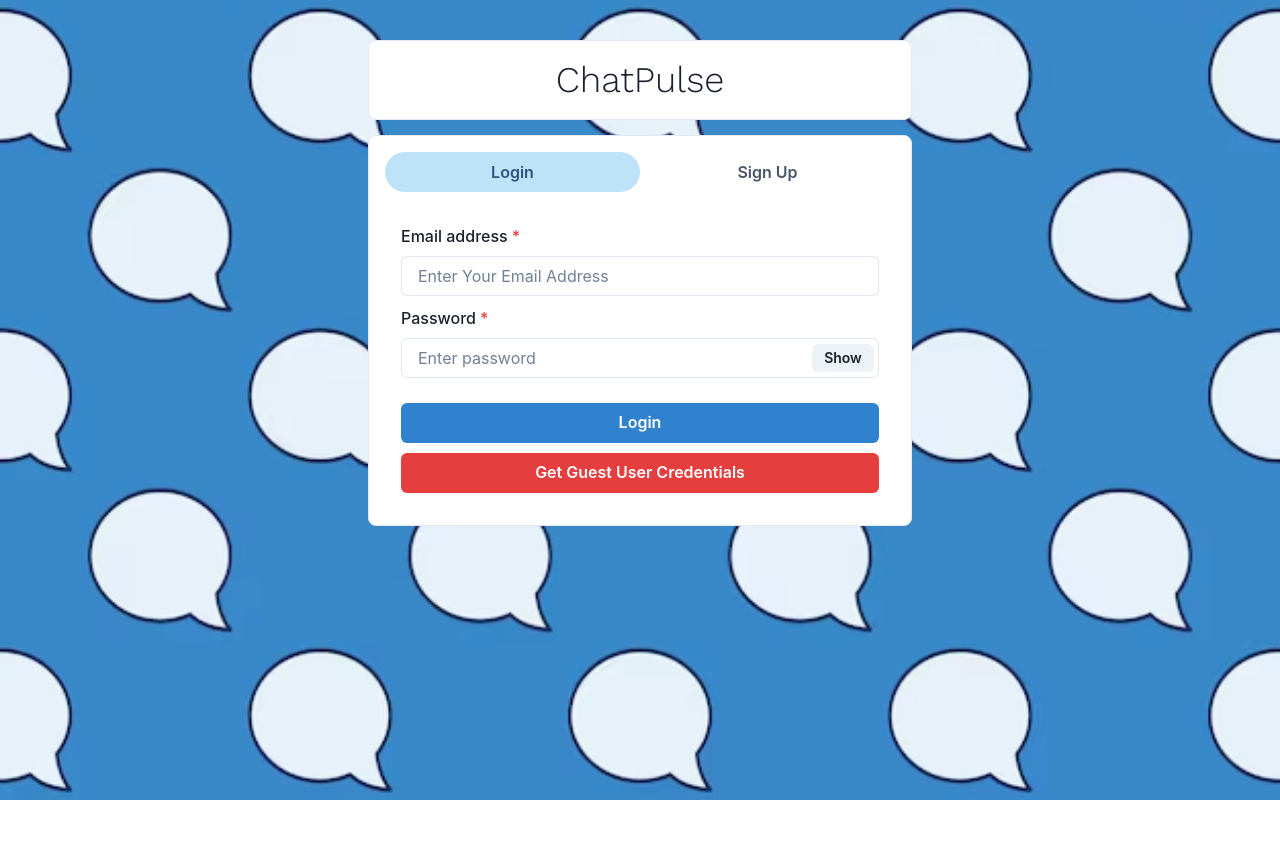
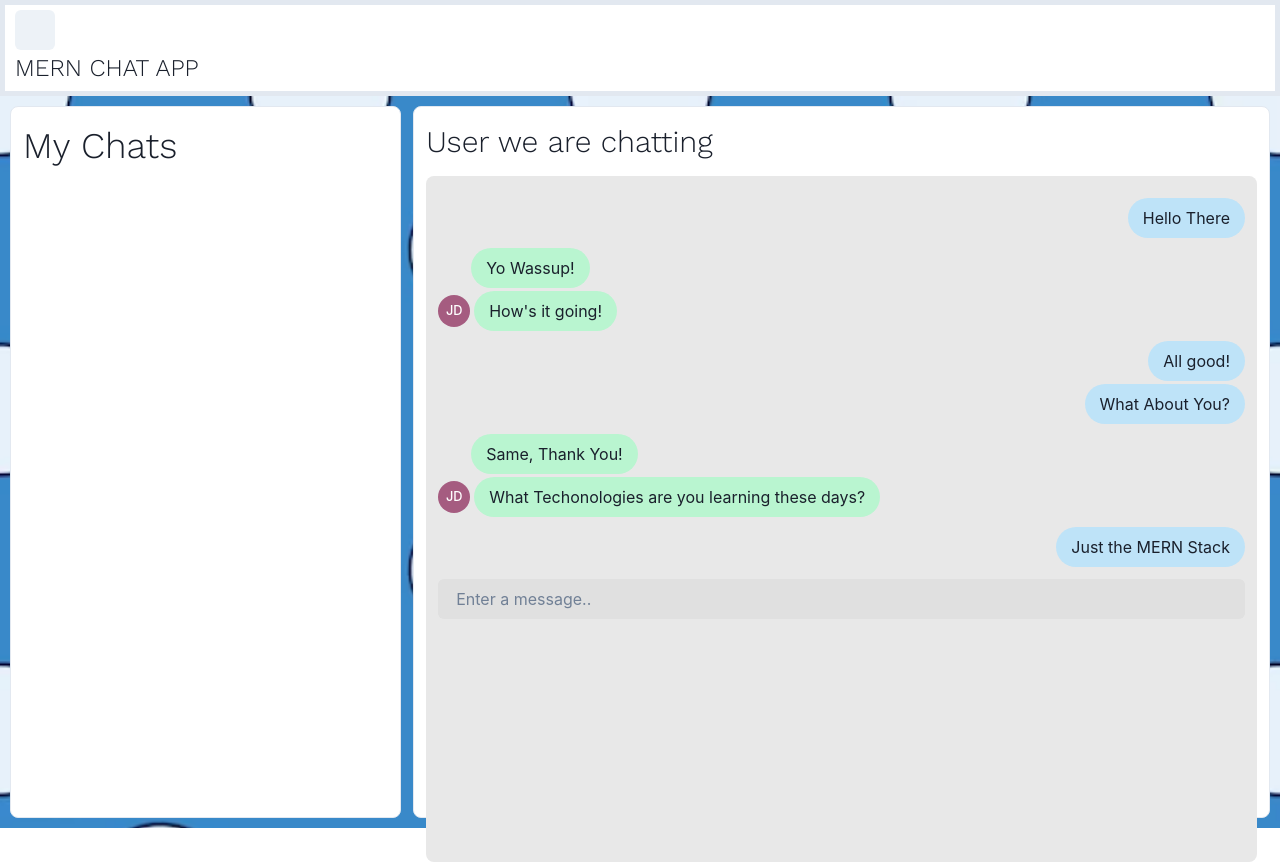
Before and after one commit to Gursimran07316/ChatPulse, a React (Create React App) app in the folder frontend/: page /chats in a window 1280 px wide. Before the commit the page ends 800 px from the top, so only its background shows below. Built offline with nearby package versions, Linux system fonts and the light colour scheme.

Commit message:
Implemented chat page Ui

```diff
--- a/frontend/package.json
+++ b/frontend/package.json
@@ -12,6 +12,7 @@
     "framer-motion": "^11.2.2",
     "react": "^18.3.1",
     "react-dom": "^18.3.1",
+    "react-router-dom": "^6.23.1",
     "react-scripts": "5.0.1",
     "web-vitals": "^2.1.4"
   },
--- a/frontend/src/App.js
+++ b/frontend/src/App.js
@@ -1,12 +1,20 @@
 
 import "./App.css";
+import ChatScreen from "./Screens/ChatScreen";
 import HomeScreen from './Screens/HomeScreen';
-
+import {   Route, Routes } from "react-router-dom";
 function App() {
   return (
+
     <div className="App">
-   <HomeScreen/>
+
+      <Routes>
+      <Route path="/" element={<HomeScreen/>}  />
+      <Route path="/chats" element={<ChatScreen/>} />
+      </Routes>
     </div>
+
+
   );
 }
 
--- /dev/null
+++ b/frontend/src/Screens/ChatScreen.js
@@ -0,0 +1,25 @@
+import Chatbox from "../components/ChatBox";
+import MyChats from "../components/MyChats";
+import SideDrawer from "../components/SideDrawer";
+
+const ChatScreen = () => {
+  return (
+    <div style={{ width: "100%" }}>
+      <SideDrawer />
+      <div
+        style={{
+          width: "100%",
+          height: "91.5vh",
+          display: "flex",
+          justifyContent: "space-between",
+          padding: 10,
+        }}
+      >
+        <MyChats />
+        <Chatbox />
+      </div>
+    </div>
+  );
+};
+
+export default ChatScreen;
--- /dev/null
+++ b/frontend/src/components/ChatBox.js
@@ -0,0 +1,116 @@
+import { FormControl } from "@chakra-ui/form-control";
+import { Input } from "@chakra-ui/input";
+import { Box, Text } from "@chakra-ui/layout";
+import { messages } from "../data/messages";
+import "./styles.css";
+import { Avatar, Tooltip } from "@chakra-ui/react";
+
+const Chatbox = () => {
+  const isSameSenderMargin = (m, i) => {
+    if (
+      i < messages.length - 1 &&
+      messages[i + 1].sender._id === m.sender._id &&
+      messages[i].sender._id !== "1"
+    )
+      return 33;
+    else if (
+      (i < messages.length - 1 &&
+        messages[i + 1].sender._id !== m.sender._id &&
+        messages[i].sender._id !== "1") ||
+      (isLastMessage(i) && messages[i].sender._id !== "1")
+    )
+      return 0;
+    else return "auto";
+  };
+
+  const isSameSender = (m, i) => {
+    return (
+      i < messages.length - 1 &&
+      (messages[i + 1].sender._id !== m.sender._id ||
+        messages[i + 1].sender._id == undefined) &&
+      messages[i].sender._id !== "1"
+    );
+  };
+
+  const isLastMessage = (i) => {
+    return (
+      i == messages.length - 1 &&
+      messages[messages.length - 1].sender._id !== "1" &&
+      messages[messages.length - 1].sender._id
+    );
+  };
+
+  const isSameUser = (m, i) => {
+    return i > 0 && messages[i - 1].sender._id === m.sender._id;
+  };
+
+  return (
+    <Box
+      d="flex"
+      alignItems="center"
+      flexDir="column"
+      p={3}
+      bg="white"
+      w="68%"
+      borderRadius="lg"
+      borderWidth="1px"
+    >
+      <Text fontSize="3xl" pb={3} fontFamily="Work sans">
+        User we are chatting
+      </Text>
+      <Box
+        d="flex"
+        flexDir="column"
+        justifyContent="flex-end"
+        p={3}
+        bg="#E8E8E8"
+        w="100%"
+        h="100%"
+        borderRadius="lg"
+        overflowY="hidden"
+      >
+        {messages.map((m, i) => (
+          <div className="messages">
+            {(isSameSender(m, i) || isLastMessage(i)) && (
+              <Tooltip label={m.sender.name} placement="bottom-start" hasArrow>
+                <Avatar
+                  mt="7px"
+                  mr={1}
+                  size="sm"
+                  cursor="pointer"
+                  name={m.sender.name}
+                  // src={m.sender.pic}
+                />
+              </Tooltip>
+            )}
+            <span
+              style={{
+                marginLeft: `${m.sender._id === "1" ? `auto` : `0`}`,
+                backgroundColor: `${
+                  m.sender._id === "1" ? "#BEE3F8" : "#B9F5D0"
+                }`,
+                marginLeft: isSameSenderMargin(m, i),
+                marginTop: isSameUser(m, i) ? 3 : 10,
+                borderRadius: "20px",
+                padding: "8px 15px",
+                maxWidth: "75%",
+              }}
+            >
+              {m.content}
+            </span>
+          </div>
+        ))}
+
+        <FormControl id="first-name" isRequired mt={3}>
+          <Input
+            variant="filled"
+            bg="#E0E0E0"
+            placeholder="Enter a message.."
+          />
+        </FormControl>
+      </Box>
+    </Box>
+  );
+};
+
+export default Chatbox;
--- /dev/null
+++ b/frontend/src/components/MyChats.js
@@ -0,0 +1,21 @@
+import { Box, Text } from "@chakra-ui/layout";
+
+const MyChats = () => {
+  return (
+    <Box
+      d="flex"
+      justifyContent="center"
+      p={3}
+      bg="white"
+      w="31%"
+      borderRadius="lg"
+      borderWidth="1px"
+    >
+      <Text fontSize="4xl" fontFamily="Work sans">
+        My Chats
+      </Text>
+    </Box>
+  );
+};
+
+export default MyChats;
--- /dev/null
+++ b/frontend/src/components/SideDrawer.js
@@ -0,0 +1,52 @@
+import { Button } from "@chakra-ui/button";
+import { useDisclosure } from "@chakra-ui/hooks";
+import { Input } from "@chakra-ui/input";
+import { Box, Text } from "@chakra-ui/layout";
+import {
+  Drawer,
+  DrawerBody,
+  DrawerContent,
+  DrawerHeader,
+  DrawerOverlay,
+} from "@chakra-ui/modal";
+import { Tooltip } from "@chakra-ui/tooltip";
+
+function SideDrawer() {
+  const { isOpen, onOpen, onClose } = useDisclosure();
+
+  return (
+    <>
+      <Box
+        d="flex"
+        justifyContent="space-between"
+        alignItems="center"
+        bg="white"
+        w="100%"
+        p="5px 10px 5px 10px"
+        // mb={2}
+        borderWidth="5px"
+      >
+        <Tooltip label="Search Users to chat" hasArrow placement="bottom-end">
+          <Button variant="solid" onClick={onOpen}>
+            <i class="fas fa-search"></i>
+          </Button>
+        </Tooltip>
+        <Text fontSize="2xl" fontFamily="Work sans">
+          MERN CHAT APP
+        </Text>
+      </Box>
+
+      <Drawer placement="left" onClose={onClose} isOpen={isOpen}>
+        <DrawerOverlay />
+        <DrawerContent>
+          <DrawerHeader borderBottomWidth="1px">Search Users</DrawerHeader>
+          <DrawerBody>
+            <Input placeholder="Search by username" />
+          </DrawerBody>
+        </DrawerContent>
+      </Drawer>
+    </>
+  );
+}
+
+export default SideDrawer;
--- /dev/null
+++ b/frontend/src/components/styles.css
@@ -0,0 +1,7 @@
+.messages {
+    display: flex;
+    /* flex-direction: column; */
+    overflow-y: scroll;
+    scrollbar-width: none;
+    /* margin-bottom: 10px; */
+  }
--- /dev/null
+++ b/frontend/src/data/messages.js
@@ -0,0 +1,114 @@
+export const messages = [
+    {
+      readBy: [],
+      _id: "60a3f2ed0c8dcc43bc3cfff2",
+      sender: {
+        pic: "https://icon-library.com/images/anonymous-avatar-icon/anonymous-avatar-icon-25.jpg",
+        _id: "1",
+        name: "Piyush",
+      },
+      content: "Hello There",
+      chat: "60a3de1ff381d830b884998d",
+      createdAt: "2021-05-18T17:01:33.332Z",
+      updatedAt: "2021-05-18T17:01:33.332Z",
+      __v: 0,
+    },
+    {
+      readBy: [],
+      _id: "60a3f47ece619262c884b77d",
+      sender: {
+        pic: "https://icon-library.com/images/anonymous-avatar-icon/anonymous-avatar-icon-25.jpg",
+        _id: "2",
+        name: "John Doe",
+      },
+      content: "Yo Wassup!",
+      chat: "60a3de1ff381d830b884998d",
+      createdAt: "2021-05-18T17:08:14.447Z",
+      updatedAt: "2021-05-18T17:08:14.447Z",
+      __v: 0,
+    },
+    {
+      readBy: [],
+      _id: "60a3f47ece619262c884b77d",
+      sender: {
+        pic: "https://icon-library.com/images/anonymous-avatar-icon/anonymous-avatar-icon-25.jpg",
+        _id: "2",
+        name: "John Doe",
+      },
+      content: "How's it going!",
+      chat: "60a3de1ff381d830b884998d",
+      createdAt: "2021-05-18T17:09:14.447Z",
+      updatedAt: "2021-05-18T17:09:14.447Z",
+      __v: 0,
+    },
+    {
+      readBy: [],
+      _id: "60a3f2ed0c8dcc43bc3cfff2",
+      sender: {
+        pic: "https://icon-library.com/images/anonymous-avatar-icon/anonymous-avatar-icon-25.jpg",
+        _id: "1",
+        name: "Piyush",
+      },
+      content: "All good!",
+      chat: "60a3de1ff381d830b884998d",
+      createdAt: "2021-05-18T17:011:33.332Z",
+      updatedAt: "2021-05-18T17:011:33.332Z",
+      __v: 0,
+    },
+    {
+      readBy: [],
+      _id: "60a3f2ed0c8dcc43bc3cfff2",
+      sender: {
+        pic: "https://icon-library.com/images/anonymous-avatar-icon/anonymous-avatar-icon-25.jpg",
+        _id: "1",
+        name: "Piyush",
+      },
+      content: "What About You?",
+      chat: "60a3de1ff381d830b884998d",
+      createdAt: "2021-05-18T17:01:12.332Z",
+      updatedAt: "2021-05-18T17:01:12.332Z",
+      __v: 0,
+    },
+    {
+      readBy: [],
+      _id: "60a3f47ece619262c884b77d",
+      sender: {
+        pic: "https://icon-library.com/images/anonymous-avatar-icon/anonymous-avatar-icon-25.jpg",
+        _id: "2",
+        name: "John Doe",
+      },
+      content: "Same, Thank You!",
+      chat: "60a3de1ff381d830b884998d",
+      createdAt: "2021-05-18T17:09:14.447Z",
+      updatedAt: "2021-05-18T17:09:14.447Z",
+      __v: 0,
+    },
+    {
+      readBy: [],
+      _id: "60a3f47ece619262c884b77d",
+      sender: {
+        pic: "https://icon-library.com/images/anonymous-avatar-icon/anonymous-avatar-icon-25.jpg",
+        _id: "2",
+        name: "John Doe",
+      },
+      content: "What Techonologies are you learning these days?",
+      chat: "60a3de1ff381d830b884998d",
+      createdAt: "2021-05-18T17:09:16.447Z",
+      updatedAt: "2021-05-18T17:09:16.447Z",
+      __v: 0,
+    },
+    {
+      readBy: [],
+      _id: "60a3f2ed0c8dcc43bc3cfff2",
+      sender: {
+        pic: "https://icon-library.com/images/anonymous-avatar-icon/anonymous-avatar-icon-25.jpg",
+        _id: "1",
+        name: "Piyush",
+      },
+      content: "Just the MERN Stack",
+      chat: "60a3de1ff381d830b884998d",
+      createdAt: "2021-05-18T17:01:18.332Z",
+      updatedAt: "2021-05-18T17:01:18.332Z",
+      __v: 0,
+    },
+  ];
--- a/frontend/src/index.js
+++ b/frontend/src/index.js
@@ -4,11 +4,13 @@ import './index.css';
 import App from './App';
 import reportWebVitals from './reportWebVitals';
 import { ChakraProvider } from '@chakra-ui/react';
-
+import { BrowserRouter } from "react-router-dom";
 const root = ReactDOM.createRoot(document.getElementById('root'));
 root.render(
   <ChakraProvider>
+    <BrowserRouter>
     <App />
+    </BrowserRouter>
     </ChakraProvider>
 );
 
```
Also changed, not shown: 1 other file (tests, documents, lock files or other folders).
